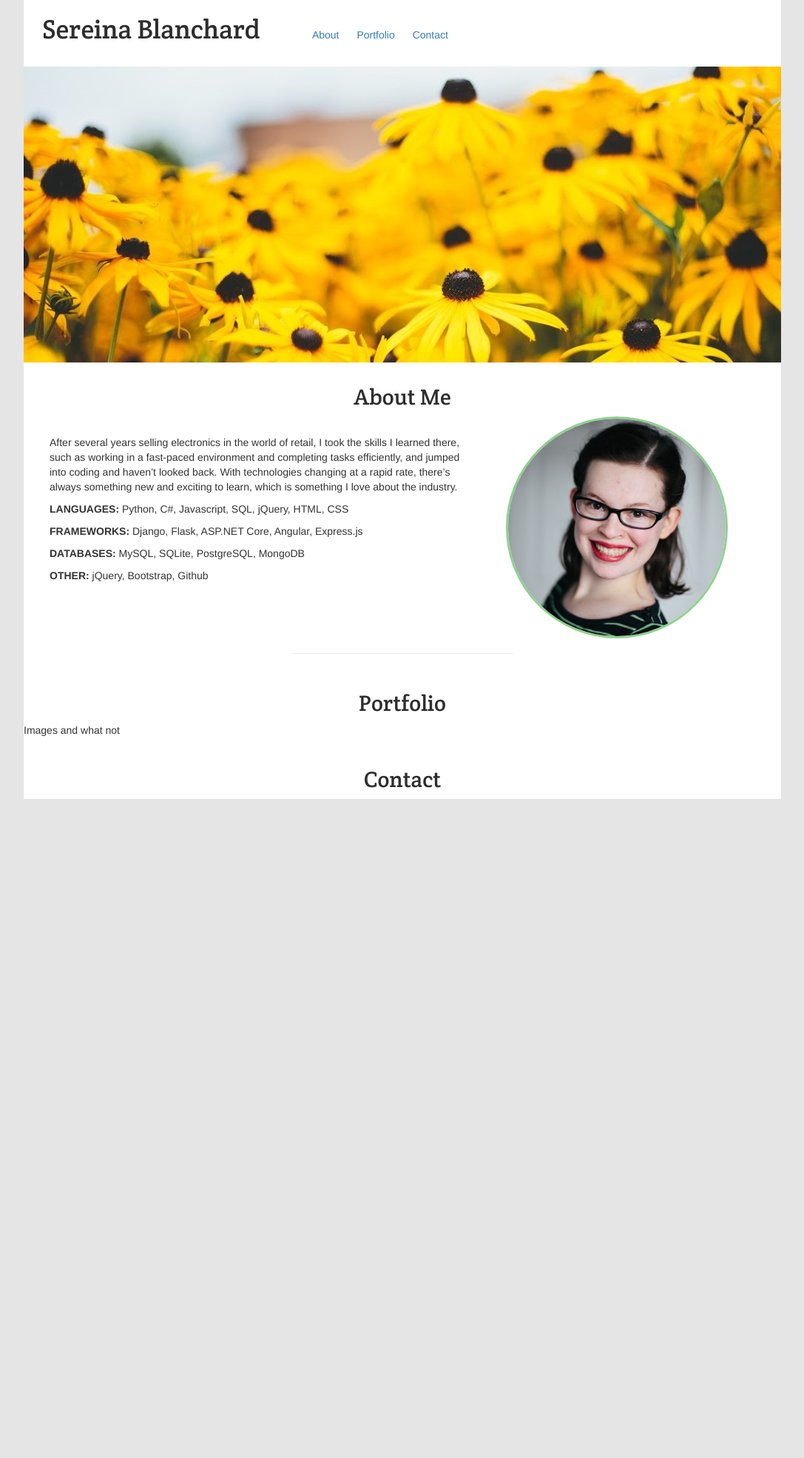
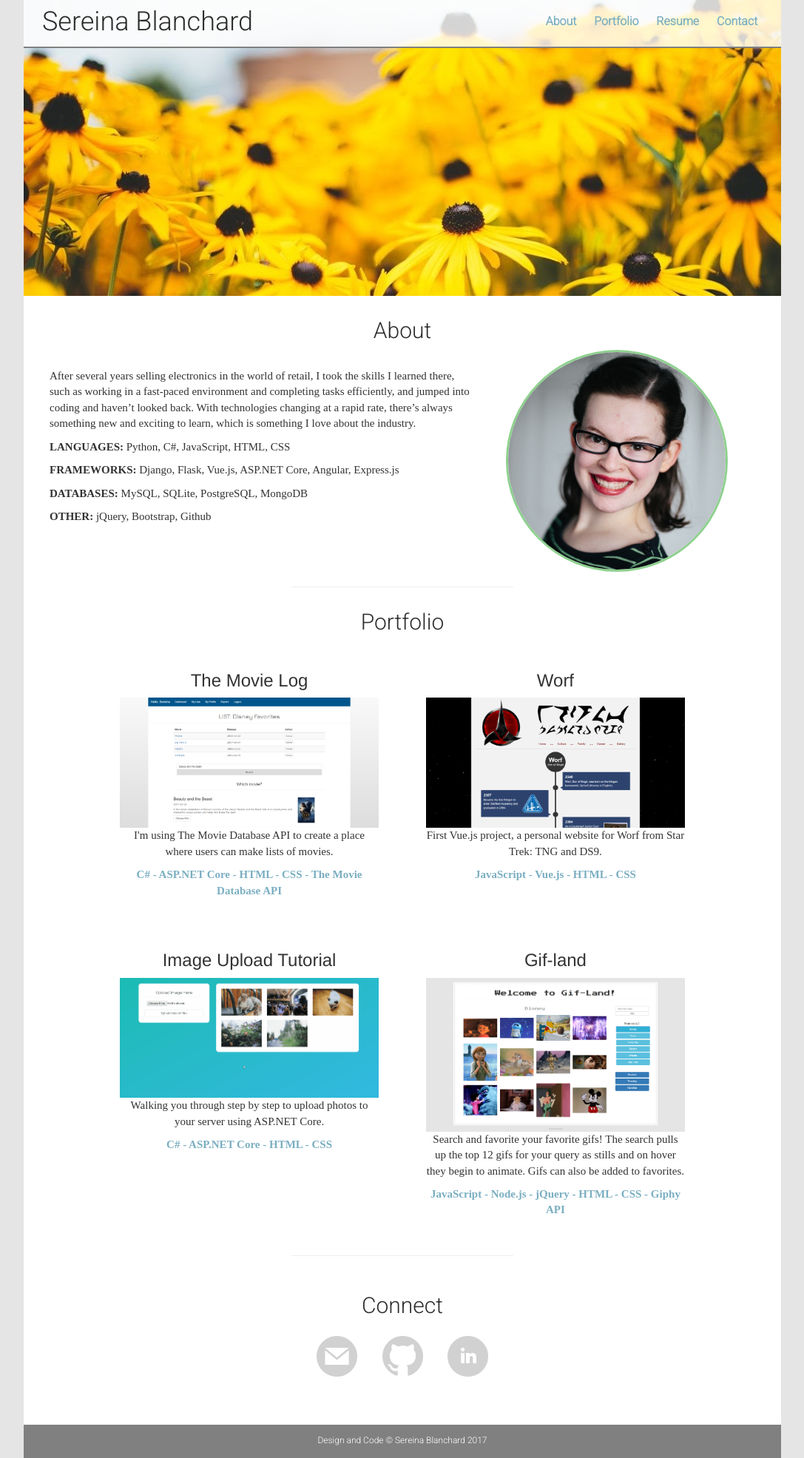
Before and after one commit to Ziyal/Ziyal.github.io, a plain HTML site: page index.html in a window 1280 px wide. Shown: the whole page at 74% size, without its empty margins (96-1183 px from the left). Before the commit the page ends 1080 px from the top, so only its background shows below. Drawn offline with nearby package versions, Linux system fonts and the light colour scheme; a web font is replaced by a local one.

Commit message:
little bit of everything

```diff
--- /dev/null
+++ b/Static/script.js
@@ -0,0 +1,41 @@
+$(document).ready(function() {
+
+    $(".email").hover(
+        function () {
+            $(this).hide();
+            $(".email-overlay").show();
+        }, function () {
+            $(this).show();
+            $(".email-overlay").hide();
+    });
+
+    $(".github").hover(
+        function () {
+            $(this).hide();
+            $(".github-overlay").show();
+        }, function () {
+            $(this).show();
+            $(".github-overlay").hide();
+    });
+
+    $(".linkedin").hover(
+        function () {
+            $(this).hide();
+            $(".linkedin-overlay").show();
+        }, function () {
+            $(this).show();
+            $(".linkedin-overlay").hide();
+    });
+
+});
+
+
+    // $(".email")
+    // .mouseenter(function() {
+    //     $(this).hide();
+    //     $(".email-overlay").show();
+    // })
+    // .mouseleave(function() {
+    //     $(this).show();
+    //     $(".email-overlay").hide();
+    // })
--- /dev/null
+++ b/connect.css
@@ -0,0 +1,23 @@
+
+.icon-container {
+    text-align: center;
+    margin-bottom: 50px;
+}
+
+.social-icon {
+    /*display: inline-block;*/
+    width: 55px;
+    margin: 15px;
+}
+
+.email-overlay {
+    display: none;
+}
+
+.github-overlay {
+    display: none;
+}
+
+.linkedin-overlay {
+    display: none;
+}
--- a/index.html
+++ b/index.html
@@ -4,8 +4,11 @@
     <meta charset="utf-8">
     <title>Sereina Blanchard</title>
     <link rel="stylesheet" href="https://maxcdn.bootstrapcdn.com/bootstrap/3.3.7/css/bootstrap.min.css" integrity="sha384-BVYiiSIFeK1dGmJRAkycuHAHRg32OmUcww7on3RYdg4Va+PmSTsz/K68vbdEjh4u" crossorigin="anonymous">
-    <link href="https://fonts.googleapis.com/css?family=Crete+Round" rel="stylesheet">
+    <link href="https://fonts.googleapis.com/css?family=Droid+Serif|Roboto:300" rel="stylesheet">
+    <script src="https://ajax.googleapis.com/ajax/libs/jquery/3.2.1/jquery.min.js"></script>
+    <script src="Static/script.js"></script>
     <link rel="stylesheet" type="text/css" href="style.css"/>
+    <link rel="stylesheet" type="text/css" href="connect.css"/>
   </head>
   <body>
 
@@ -14,11 +17,12 @@
         <div class="header">
             <h1 class="header-title">Sereina Blanchard</h1>
 
-            <div class="navbar">
+            <div class="navbar pull-right">
                 <ul>
-                    <li><a href="#">About</a></li>
-                    <li><a href="#">Portfolio</a></li>
-                    <li><a href="#">Contact</a></li>
+                    <li><a href="#about">About</a></li>
+                    <li><a href="#portfolio">Portfolio</a></li>
+                    <li><a href="#resume">Resume</a></li>
+                    <li><a href="#connect">Contact</a></li>
                 </ul>
             </div>
         </div>
@@ -26,13 +30,13 @@
         <div class="img-flowers"></div>
 
 
-        <div class="body-container">
-            <h2 class="body-title">About Me</h2>
+        <div class="body-container" id="about">
+            <h2 class="body-title">About</h2>
             <div class="about-text">
                 <p>After several years selling electronics in the world of retail, I took the skills I learned there, such as working in a fast-paced environment and completing tasks efficiently, and jumped into coding and haven’t looked back. With technologies changing at a rapid rate, there’s always something new and exciting to learn, which is something I love about the industry.</p>
 
-                <p><strong>LANGUAGES:</strong> Python, C#, Javascript, SQL, jQuery, HTML, CSS</p>
-                <p><strong>FRAMEWORKS:</strong> Django, Flask, ASP.NET Core, Angular, Express.js</p>
+                <p><strong>LANGUAGES:</strong> Python, C#, JavaScript, HTML, CSS</p>
+                <p><strong>FRAMEWORKS:</strong> Django, Flask, Vue.js, ASP.NET Core, Angular, Express.js</p>
                 <p><strong>DATABASES:</strong> MySQL, SQLite, PostgreSQL, MongoDB<p>
                 <p><strong>OTHER:</strong> jQuery, Bootstrap, Github<p>
             </div>
@@ -41,16 +45,70 @@
 
         <hr>
 
-        <div class="body-container">
+        <div class="portfolio-container" id="portfolio">
             <h2 class="body-title">Portfolio</h2>
-            <p>Images and what not</p>
+
+            <div class="project-container">
+                <h3 class="project-title">The Movie Log</h3>
+                <img src="images/MovieLog.png" alt="The Movie Log Screenshot" class="screenshot">
+                <p>I'm using The Movie Database API to create a place where users can make lists of movies.</p>
+                <p class="technologies">C# - ASP.NET Core - HTML - CSS - The Movie Database API</p>
+            </div>
+
+            <div class="project-container">
+                <h3 class="project-title">Worf</h3>
+                <img src="images/Worf.png" alt="Worf Screenshot" class="screenshot">
+                <p>First Vue.js project, a personal website for Worf from Star Trek: TNG and DS9.</p>
+                <p class="technologies">JavaScript - Vue.js - HTML - CSS</p>
+            </div>
+
+            <div class="project-container">
+                <h3 class="project-title">Image Upload Tutorial</h3>
+                <img src="images/imageuploader.gif" alt="Image Upload Tutorial Screenshot" class="screenshot">
+                <p>Walking you through step by step to upload photos to your server using ASP.NET Core.</p>
+                <p class="technologies">C# - ASP.NET Core - HTML - CSS</p>
+            </div>
+
+            <div class="project-container">
+                <h3 class="project-title">Gif-land</h3>
+                <img src="images/Gifland.png" alt="Gif-land Screenshot" class="screenshot">
+                <p>Search and favorite your favorite gifs! The search pulls up the top 12 gifs for your query as stills and on hover they begin to animate. Gifs can also be added to favorites.</p>
+                <p class="technologies">JavaScript - Node.js - jQuery - HTML - CSS - Giphy API</p>
+            </div>
         </div>
 
-        <div class="body-container">
-            <h2 class="body-title">Contact</h2>
+        <hr>
 
+        <div class="body-container" id="connect">
+            <h2 class="body-title">Connect</h2>
+
+            <div class="icon-container">
+
+                <img src="images/g_email.png" class="email social-icon">
+                <img src="images/c_email.png" class="email-overlay social-icon">
+
+                <a href="http://github.com/Ziyal">
+                    <img src="images/g_github.png" class="github social-icon">
+                    <img src="images/c_github.png" class="github-overlay social-icon">
+                </a>
+
+                <a href="https://www.linkedin.com/in/sereinablanchard/">
+                    <img src="images/g_linkedin.png" class="linkedin social-icon">
+                    <img src="images/c_linkedin.png" class="linkedin-overlay social-icon">
+                </a>
+
+            </div>
+
+        </div>
+
+        <div class="basedeck-container">
+            <p class="copyright">Design and Code © Sereina Blanchard 2017</p>
         </div>
     </div>
 
   </body>
 </html>
+
+<script type="text/javascript">
+
+</script>
--- a/style.css
+++ b/style.css
@@ -4,6 +4,10 @@ html {
   margin: 0;
 }
 
+p {
+    Font-Family: 'Droid Serif', Serif;
+    Font-Size: 15px;
+}
 
 body {
     background-color: #e5e5e5;
@@ -13,29 +17,36 @@ body {
 .container {
     width: 80%;
     background-color: white;
-    /*height: 100%;*/
     max-width: 1200px;
     padding: 0px;
 }
 
-
 /* HEADER */
 .header {
-    height: 90px;
+    height: 65px;
+    position: fixed;
+    top: 0;
+    background-color: rgba(255, 255, 255, 0.8);
+    width: 80%;
+    max-width: 1200px;
+    border-bottom: 2px solid grey;
 }
 
 .header-title {
     display: inline-block;
     width: 350px;
-    font-family: 'Crete Round', serif;
+    Font-Family: 'Roboto', Sans-Serif;
     color: #2d2d2d;
     margin-left: 25px;
+    margin-top: 10px;
 }
 
 /* NAVBAR */
 .navbar {
     display: inline-block;
-    width: 400px;
+    width: 350px;
+    text-align: center;
+    margin-top: 17px;
 }
 
 ul {
@@ -47,7 +58,21 @@ ul {
 li {
     display: inline;
     margin: 10px;
+    font-weight: bold;
+    font-size: 16px;
+    Font-Family: 'Roboto', Sans-Serif;
 }
+
+li a {
+    color: #7aaec1;
+}
+
+li a:hover {
+    color:#5e8fa0;
+    text-decoration: none;
+    font-weight: bolder;
+}
+
 
 /* HOME */
 .img-flowers {
@@ -61,7 +86,7 @@ hr {
 }
 
 .body-title {
-    font-family: 'Crete Round', serif;
+   Font-Family: 'Roboto', Sans-Serif;
     color: #2d2d2d;
     text-align: center;
     margin-top: 30px;
@@ -91,3 +116,45 @@ hr {
     border-radius: 100%;
     border: solid #8ed18e;
 }
+
+/* PORTFOLIO */
+.portfolio-container {
+    text-align: center;
+}
+
+.project-container {
+    display: inline-block;
+    vertical-align: top;
+    width: 35%;
+    max-width: 350px;
+    text-align: center;
+    margin: 20px 30px 20px 30px;
+}
+
+.project-title {
+    text-align: center;
+}
+
+.screenshot {
+    width: 100%;
+}
+
+.technologies {
+    color: #7aaec1;
+    font-weight: bold;
+}
+
+/* BASEDECK */
+.basedeck-container {
+    background-color: grey;
+    height: 45px;
+    margin: 0px;
+    text-align: center;
+}
+
+.copyright {
+    Font-Family: 'Roboto', Sans-Serif;
+    padding-top: 13px;
+    color: white;
+    font-size: 12px;
+}
```
Also changed, not shown: Images/Gifland.png (added), Images/MovieLog.png (added), Images/Worf.png (added), Images/c_email.png (added), Images/c_github.png (added), Images/c_linkedin.png (added), Images/g_email.png (added), Images/g_github.png (added), Images/g_linkedin.png (added), Images/imageuploader.gif (added), 3 other files.
